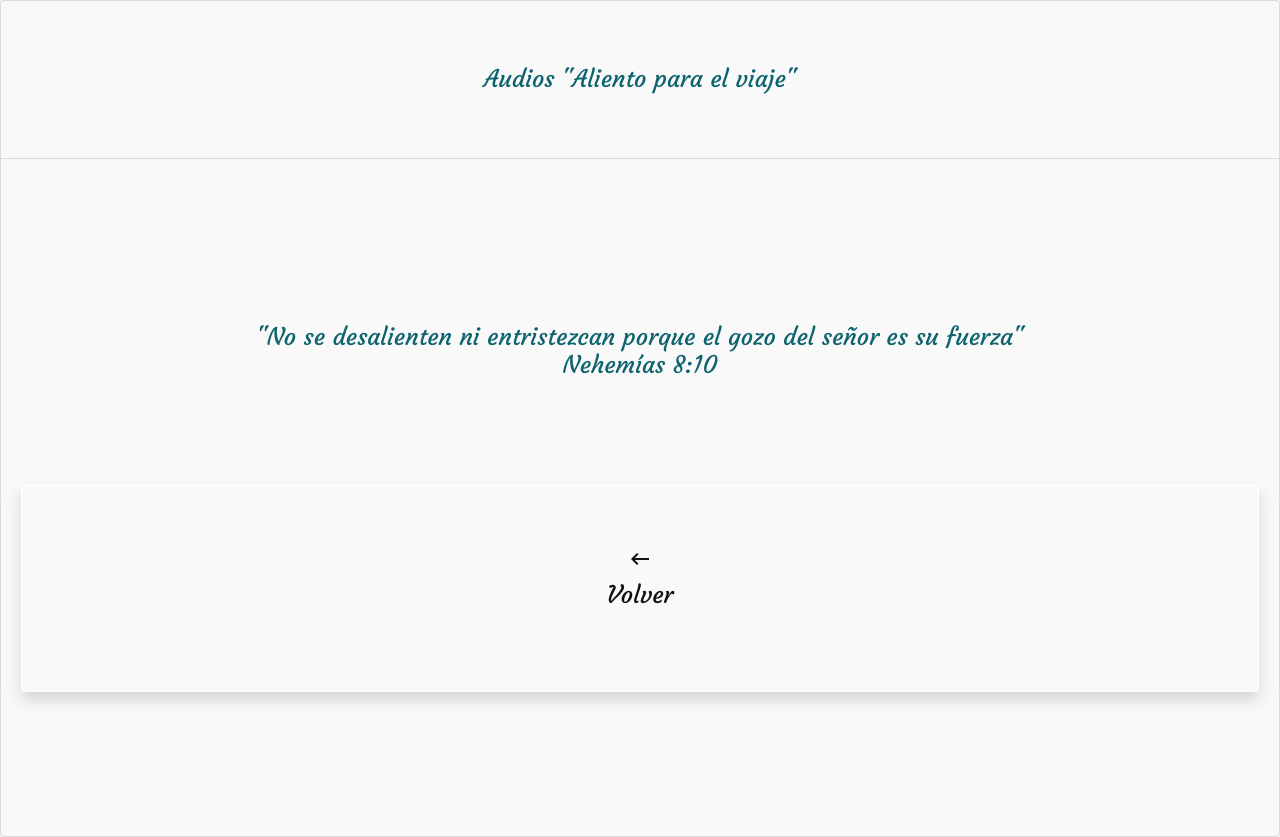
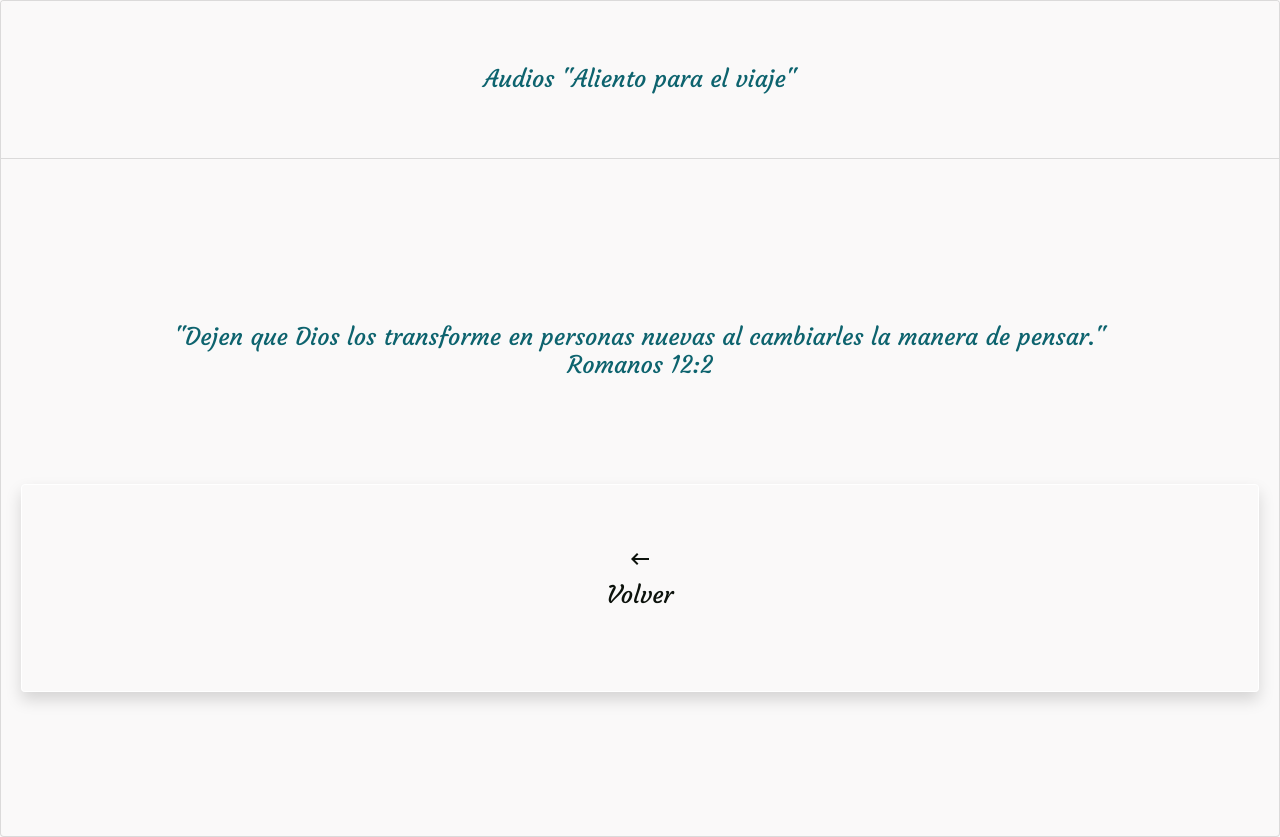
Before and after one commit to gran-gas/aliento, a Flask app: page /pensamiento.html in a window 1280 px wide. Run offline with Flask 2, Linux system fonts and the light colour scheme; some libraries are stand-ins or nearby versions.

Commit message:
first commit

```diff
--- a/templates/pensamiento.html
+++ b/templates/pensamiento.html
@@ -16,7 +16,7 @@
         <br>
         <br>
         <p class="card-text h5 main-title text-center">
-            "No se desalienten ni entristezcan porque el gozo del señor es su fuerza"<br>Nehemías 8:10
+            "Dejen que Dios los transforme en personas nuevas al cambiarles la manera de pensar."<br>Romanos 12:2
         </p>
             <br>
             <br>
```
Also changed, not shown: templates/audio.html (+5 -5 lines), 2 other files.
